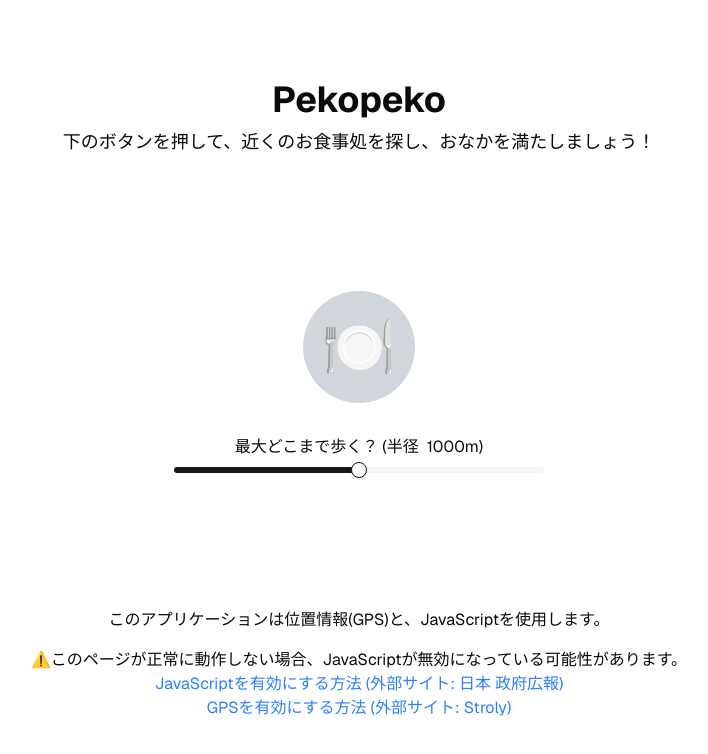
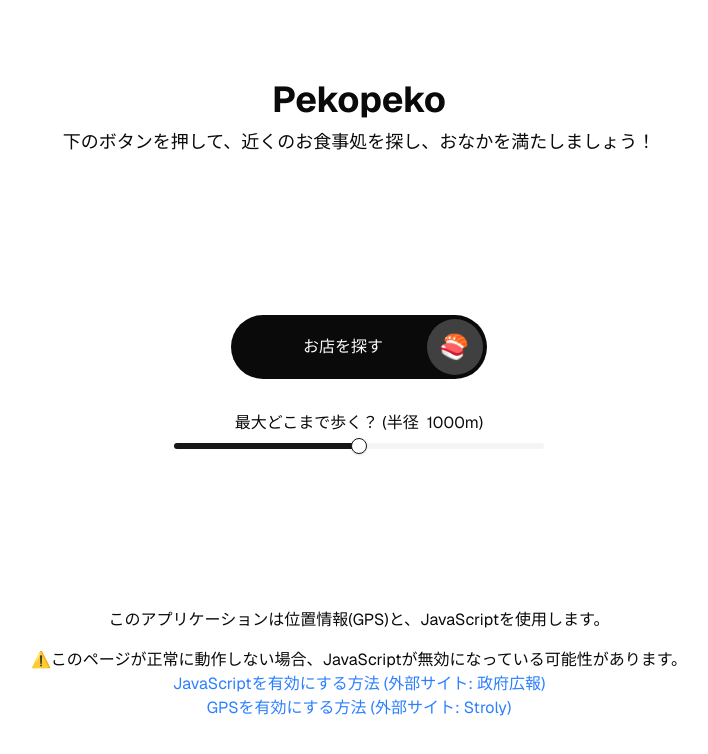
Before and after one commit to atalienet/pekopeko, a Next.js app: page / in a window 1280 px wide. Shown: the top 754 px of the page, without its empty margins (281-989 px from the left). Built offline with nearby package versions, Linux system fonts and the light colour scheme.

Commit message:
ボタンのデザインを変更

```diff
--- a/app/page.tsx
+++ b/app/page.tsx
@@ -32,9 +32,20 @@ export default function Home() {
               alert("お使いのブラウザは位置情報に対応していません。");
             }
           }}
-          className="w-28 h-28 bg-gray-300 rounded-full flex items-center justify-center hover:bg-gray-400 transition-colors"
+          className="group relative inline-flex h-[calc(56px+8px)] w-64 items-center justify-center
+            rounded-full bg-neutral-950 py-1 pl-8 pr-14 font-medium text-neutral-50
+            transition-all duration-300"
         >
-          <span className="text-6xl">🍽️</span>
+          <span className="z-10 pr-2">お店を探す</span>
+          <div
+            className="absolute right-1 inline-flex h-14 w-14 items-center justify-end
+              rounded-full bg-neutral-700 transition-[width] duration-300
+              group-hover:w-[calc(100%-8px)]"
+          >
+            <div className="mr-3.5 flex items-center justify-center">
+              <span className="text-2xl">🍣</span>
+            </div>
+          </div>
         </button>
         <div className="mt-8">
             最大どこまで歩く？ (半径<span className="ml-2">{distances[sliderValue]}m</span>)
@@ -54,7 +65,7 @@ export default function Home() {
         <p>このアプリケーションは位置情報(GPS)と、JavaScriptを使用します。</p>
           <div className="gap-4 mt-4">
              <p>⚠️このページが正常に動作しない場合、JavaScriptが無効になっている可能性があります。</p>
-             <p><a href="https://www.gov-online.go.jp/recommended_environment/faq/js/" className="text-blue-500">JavaScriptを有効にする方法 (外部サイト: 日本 政府広報)</a></p>
+             <p><a href="https://www.gov-online.go.jp/recommended_environment/faq/js/" className="text-blue-500">JavaScriptを有効にする方法 (外部サイト: 政府広報)</a></p>
              <p><a href="https://stroly.com/guide/more-help/how-to-allow/" className="text-blue-500">GPSを有効にする方法 (外部サイト: Stroly)</a></p>
           </div>
         </footer>
```
